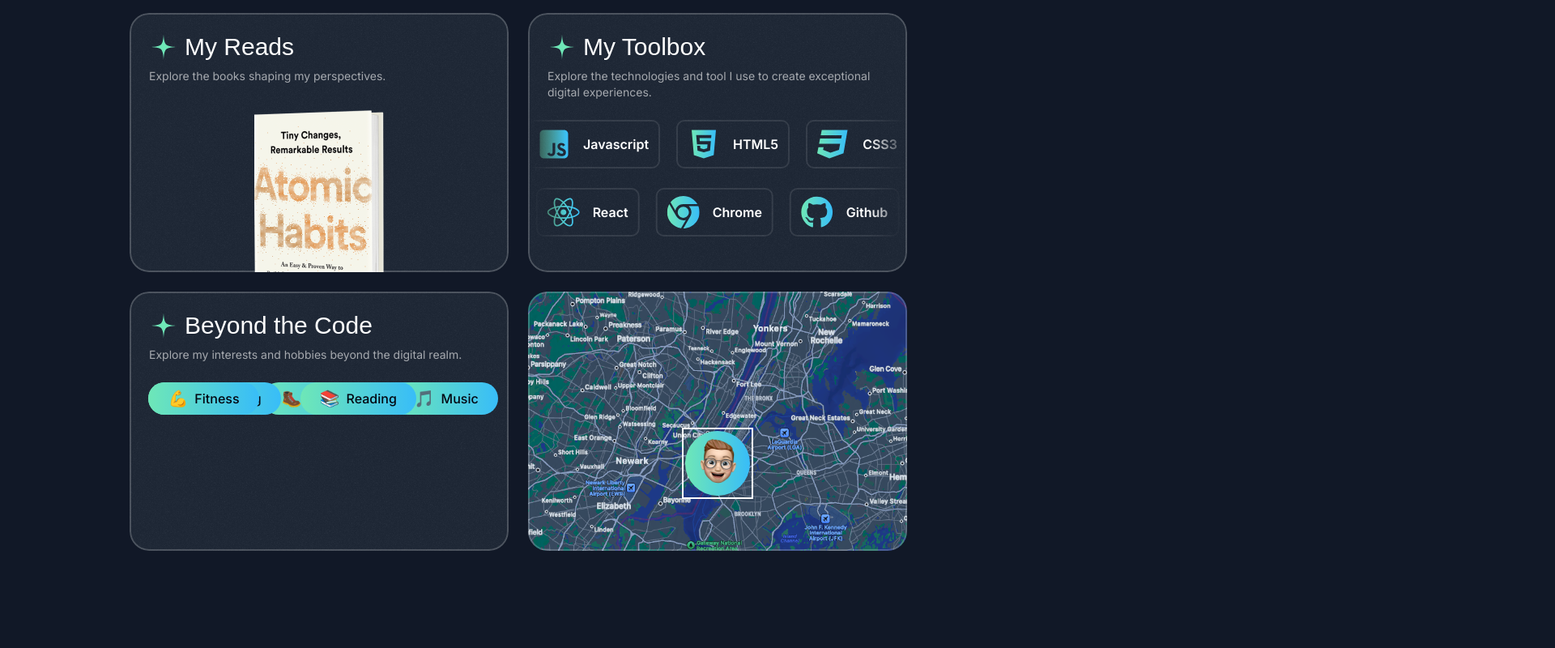
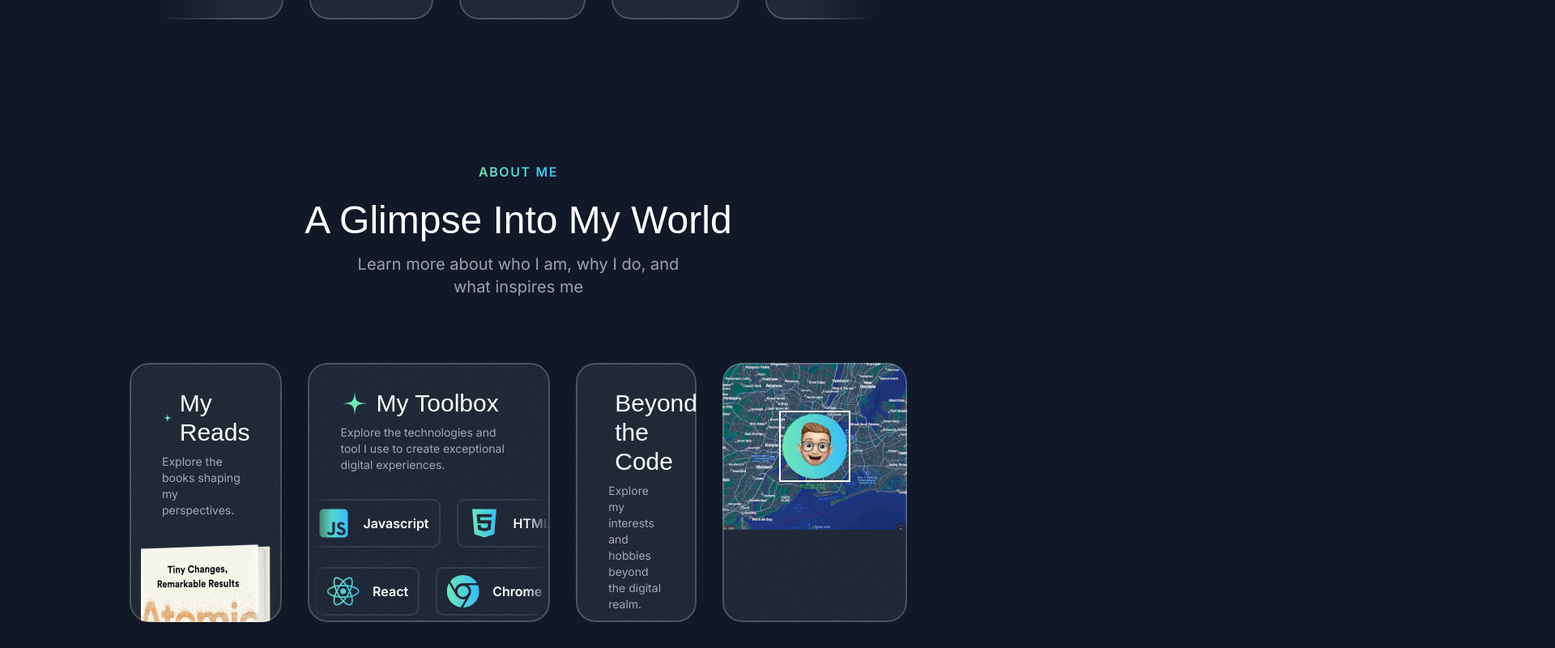
Before and after one commit to WilliamRossCrane/Portfolio, a Next.js app in the folder portfolio/portfolio/: page / in a window 1280 px wide. Shown: the part 4100-4900 px from the top of the page at 81% size, 1920 px wide, since content can reach past the window. Before the commit the page ends 4860 px from the top, so only its background shows below. Built offline with nearby package versions, Linux system fonts and the light colour scheme; a web font is replaced by a local one.

Commit message:
About Section: Made first two cards response and adjusted padding in Card Header/ Car this also impacted the testimonials

```diff
--- a/portfolio/portfolio/src/components/Card.tsx
+++ b/portfolio/portfolio/src/components/Card.tsx
@@ -5,7 +5,7 @@ import { PropsWithChildren } from "react";
 export const Card = ({ className, children }:
     PropsWithChildren<{ className?: string }>) => {
     return (
-        <div className={twMerge("bg-gray-800 text-white rounded-3xl relative z-0 overflow-hidden after:z-10 after:content-[''] after:absolute after:inset-0 after:outline-2 after:outline after:-outline-offset-2 after:rounded-3xl after:outline-white/20 after:pointer-events-none p-6", className)}>
+        <div className={twMerge("bg-gray-800 text-white rounded-3xl relative z-0 overflow-hidden after:z-10 after:content-[''] after:absolute after:inset-0 after:outline-2 after:outline after:-outline-offset-2 after:rounded-3xl after:outline-white/20 after:pointer-events-none", className)}>
 
             {/* Background Image Overlay */}
             <div
--- a/portfolio/portfolio/src/components/CardHeader.tsx
+++ b/portfolio/portfolio/src/components/CardHeader.tsx
@@ -1,4 +1,5 @@
 import StarIcon from '@/assets/icons/star.svg';
+import { twMerge } from "tailwind-merge";
 
 export const CardHeader = ({
   title,
@@ -10,7 +11,7 @@ export const CardHeader = ({
   className?: string;
 }) => {
     return (
-        <div className={`flex flex-col ${className || ''}`}>
+        <div className={twMerge("flex flex-col p-6 md:py-8 md:px-10", className)}>
             <div className="inline-flex items-center gap-2">
                 <StarIcon className="size-9 text-emerald-300"/>
                 <h3 className="font-serif text-3xl">{title}</h3>
--- a/portfolio/portfolio/src/sections/About.tsx
+++ b/portfolio/portfolio/src/sections/About.tsx
@@ -44,26 +44,28 @@ export const AboutSection = () => {
           description="Learn more about who I am, why I do, and what inspires me"
         />
 
-        <div className="mt-20 flex flexx-col gap-6 grid grid-cols-1 md:grid-cols-2 gap-6">
-          <Card className="h-[320px]">
+        <div className="mt-20 flex flexx-col gap-8">
+          <div className="grid grid-cols-1 gap-8 md:grid-cols-5 md:gap-8">
+          <Card className="h-[320px] md:col-span-2">
             <CardHeader
               title="My Reads"
               description="Explore the books shaping my perspectives."
             />
-            <div className="w-40 mx-auto mt-8">
+            <div className="w-40 mx-auto mt-2 md:mt-0">
               <Image src={bookImage} alt="Book cover" />
             </div>
           </Card>
 
-          <Card className="h-[320px] p-0">
+          <Card className="h-[320px] md:col-span-3">
             <CardHeader
               title="My Toolbox"
               description="Explore the technologies and tool I use to create exceptional digital experiences."
-              className="px-6 pt-6"
+              className=""
             />
-            <ToolboxItems items={toolboxItems} className="mt-6"/>
+            <ToolboxItems items={toolboxItems} className=""/>
             <ToolboxItems items={toolboxItems} className="mt-6" itemsWrapperClassName="-translate-x-1/2"/>
           </Card>
+          </div>
 
           <Card className="h-[320px] p-0 flex-col">
             <CardHeader
@@ -94,7 +96,7 @@ export const AboutSection = () => {
               </div>
             </div>
           </Card>
-        </div>
+      </div>
       </div>
     </div>
   );
--- a/portfolio/portfolio/src/sections/Testimonials.tsx
+++ b/portfolio/portfolio/src/sections/Testimonials.tsx
@@ -53,7 +53,7 @@ export const TestimonialsSection = () => {
       <div className="mt-16 lg:mt-24 relative">
         <div className="flex gap-8 overflow-x-auto no-scrollbar md:overflow-x-visible lg:max-w-4xl mx-auto [mask-image:linear-gradient(to_right,transparent,black_10%,black_90%,transparent)]">
           {testimonials.map((testimonial) => (
-            <Card key={testimonial.name} className="w-full max-w-xs md:max-w-md lg:max-w-md p-6 md:p-8 flex-none">
+            <Card key={testimonial.name} className="max-w-xs md:max-w-md lg:max-w-md p-6 md:p-8">
               <div className="flex gap-4 items-center">
                 <div className="size-14 bg-gray-700 inline-flex items-center justify-center rounded-full flex-shrink-0">
                   <Image src={testimonial.avatar} alt={testimonial.name} className="max-h-full" />
```
